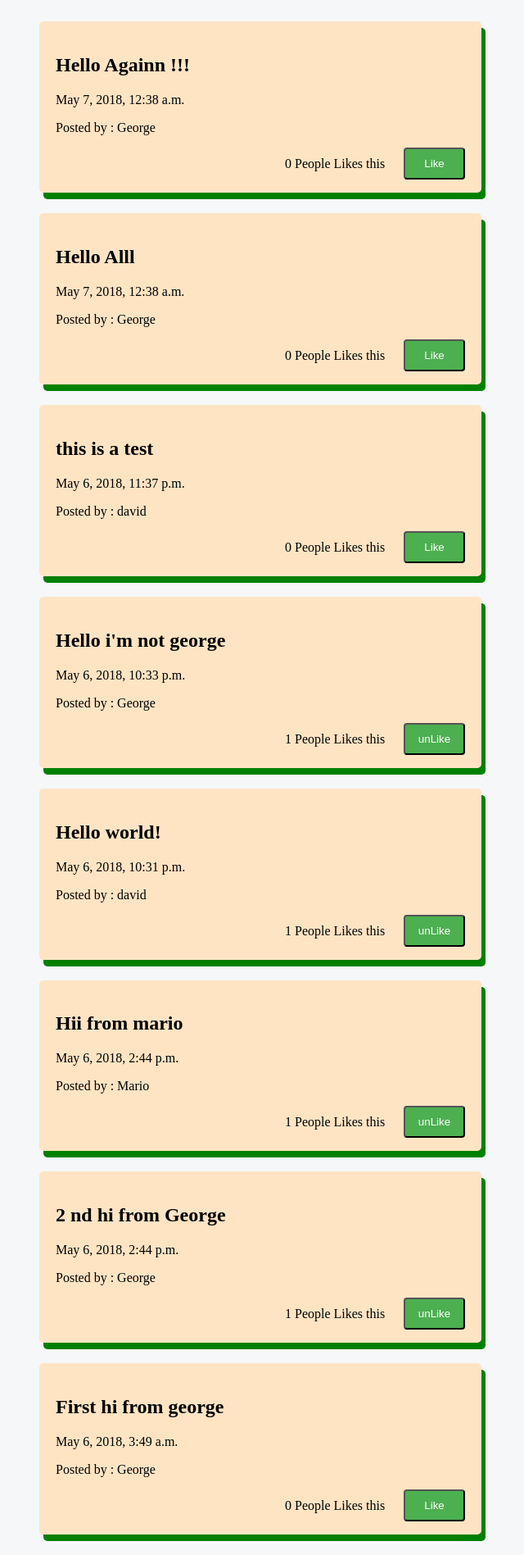
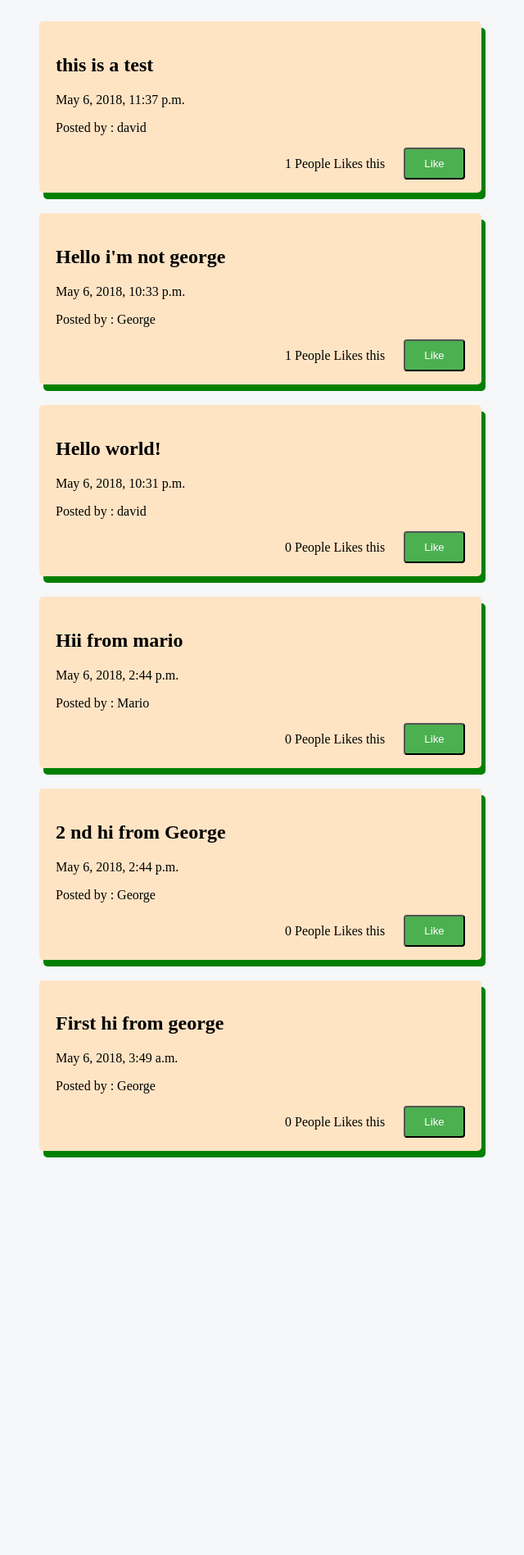
Before and after one commit to Georgemohsen/DS_Project, a Django app: page /home/ in a window 1280 px wide. Shown: the part 382-2279 px from the top of the page at 82% size, without its empty margins (12-652 px from the left). After the commit the page ends 1794 px from the top, so only its background shows below. Run offline with Django 3.2, Linux system fonts and the light colour scheme; a user stored in the database is signed in; data comes from the database, SQL or seed files in the repository.

Commit message:
Added like and dislike to posts

```diff
--- a/Social_Network/Templates/base_layout.html
+++ b/Social_Network/Templates/base_layout.html
@@ -5,7 +5,7 @@
         <meta charset="UTF-8">
         <link rel="stylesheet" href="{% static 'styles.css' %}">
         <title>
-            Registration Page
+            Social Network
         </title>
     </head>
     <body>
--- a/Social_Network/assets/styles.css
+++ b/Social_Network/assets/styles.css
@@ -204,6 +204,18 @@ input[value=unLike] {
     bottom:35px;
 }
 
+input[value=Unlike] {
+    width: 15%;
+    background-color: rgb(231, 102, 50);
+    color: white;
+    padding: 10px 15px;
+    border-radius: 4px;
+    cursor: pointer;
+    position:relative;
+    float:right;
+    bottom:35px;
+}
+
 .like-text {
   position:relative;
   left:280px;
--- a/Social_Network/home/Templates/home/home.html
+++ b/Social_Network/home/Templates/home/home.html
@@ -17,15 +17,18 @@
                 <h2>{{ post.body }}</h2>
                 <p>{{ post.date }}</p>
                 <p>Posted by : {{ post.author }}</p>
-                <p class="like-text">{{ post.likes }} People Likes this</p>
-                <form method="post" action="/home/like/{{ post.id }}/">
+                <p class="like-text">{{ post.likes.count }} People Likes this</p>
+                {% if request.user in post.likes.all %}
+                    <form method="post" action="/home/unlike/{{ post.id }}/">
                     {% csrf_token %}
-                    {% if post.likes == 0 %}
+                        <input type="submit" value="Unlike" name="unlike-btn">
+                    </form>
+                {% else %}
+                    <form method="post" action="/home/like/{{ post.id }}/">
+                    {% csrf_token %}
                         <input type="submit" value="Like" name="like-btn">
-                    {% else %}
-                        <input type="submit" value="unLike" name="like-btn">
-                    {% endif %}
-                </form>
+                    </form>
+                {% endif %}
             </div>
         {% endfor %}
     </div>
--- a/Social_Network/home/models.py
+++ b/Social_Network/home/models.py
@@ -8,7 +8,7 @@ class Post(models.Model):
     body = models.TextField()
     date = models.DateTimeField(default=timezone.now)
     author = models.ForeignKey(User, default=None, on_delete=models.CASCADE)
-    likes = models.IntegerField(default=0)
+    likes = models.ManyToManyField(User, related_name='likes')
 
     def __str__(self):
         return self.body
--- a/Social_Network/home/urls.py
+++ b/Social_Network/home/urls.py
@@ -5,4 +5,5 @@ from . import views
 app_name='home'
 urlpatterns = [path('', views.status, name='post'),
                path('connect/<str:operation>/<int:pk>/', views.change_friends, name='change_friends'),
-               path('like/<int:post_id>/', views.like_posts, name='like_post')]
+               path('like/<int:post_id>/', views.like_posts, name='like_post'),
+               path('unlike/<int:post_id>/', views.unlike_posts, name='unlike_post'),]
--- a/Social_Network/home/views.py
+++ b/Social_Network/home/views.py
@@ -88,14 +88,19 @@ def change_friends(request, operation, pk):
 
 def like_posts(request, post_id):
     if request.method == 'POST':
-        posts = Post.objects.get(id=post_id)
-        count = posts.likes
-        count += 1
-        if count == 1:
-            posts.likes = count
-            posts.save()
-        if count == 2:
-            posts.likes = 0
-            posts.save()
-        return redirect("home:post")
-    return redirect('accounts:profile')
+        post = Post.objects.get(id=post_id)
+        post.likes.add(request.user)
+        # count = posts.likes
+        # count += 1
+        # posts.likes = count
+        # if count == 1:
+        #     count -= 1
+        #     posts.save()
+        # return redirect('home:post')
+    return redirect('home:post')
+
+def unlike_posts(request, post_id):
+    if request.method == 'POST':
+        post = Post.objects.get(id=post_id)
+        post.likes.remove(request.user)
+    return redirect('home:post')
```
Also changed, not shown: Social_Network/db.sqlite3, Social_Network/home/migrations/0015_auto_20180507_0400.py (added).
